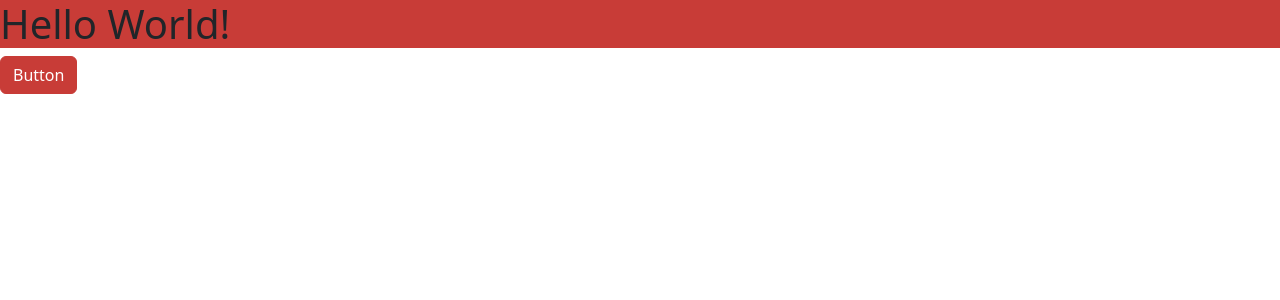
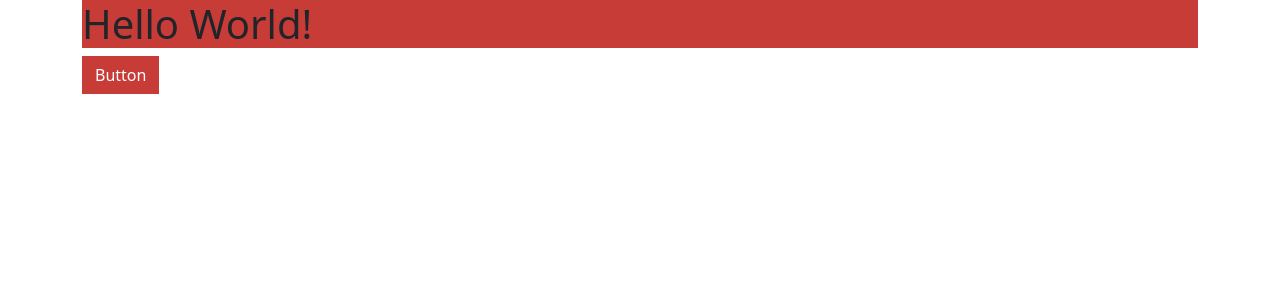
Before and after one commit to kensonjohnson/restaurant-client, a React (Vite) app: page / in a window 1280 px wide. Shown: the top 300 px of the page. Built offline with nearby package versions, Linux system fonts and the light colour scheme.

Commit message:
Testing react-bootstrap

```diff
--- a/src/App.tsx
+++ b/src/App.tsx
@@ -1,9 +1,13 @@
+import { Button, Container } from "react-bootstrap";
+
 function App() {
   return (
-    <>
+    <Container fluid="lg">
       <h1 className="bg-primary">Hello World!</h1>
-      <button className="btn btn-primary">Button</button>
-    </>
+      <Button variant="primary" className="rounded-0">
+        Button
+      </Button>
+    </Container>
   );
 }
 
```
